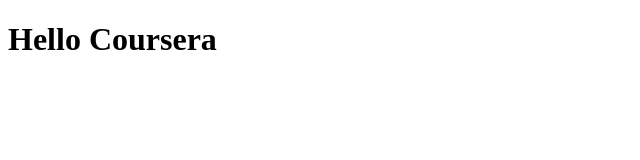
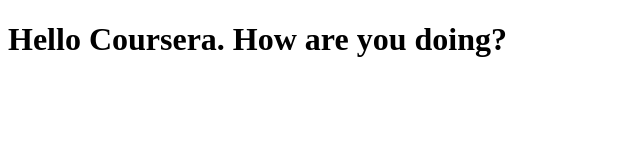
Before and after one commit to vikrantnemade/coursera-test, a plain HTML site: page site/index.html in a window 1280 px wide. Shown: the whole page, without its empty margins (0-640 px from the left). Drawn offline with Linux system fonts and the light colour scheme.

Commit message:
Small addition to our page content.

```diff
--- a/site/index.html
+++ b/site/index.html
@@ -4,6 +4,6 @@
 	<title>Hello Coursera</title>
 </head>
 <body>
-<h1>Hello Coursera</h1>
+<h1>Hello Coursera. How are you doing?</h1>
 </body>
 </html>
```
